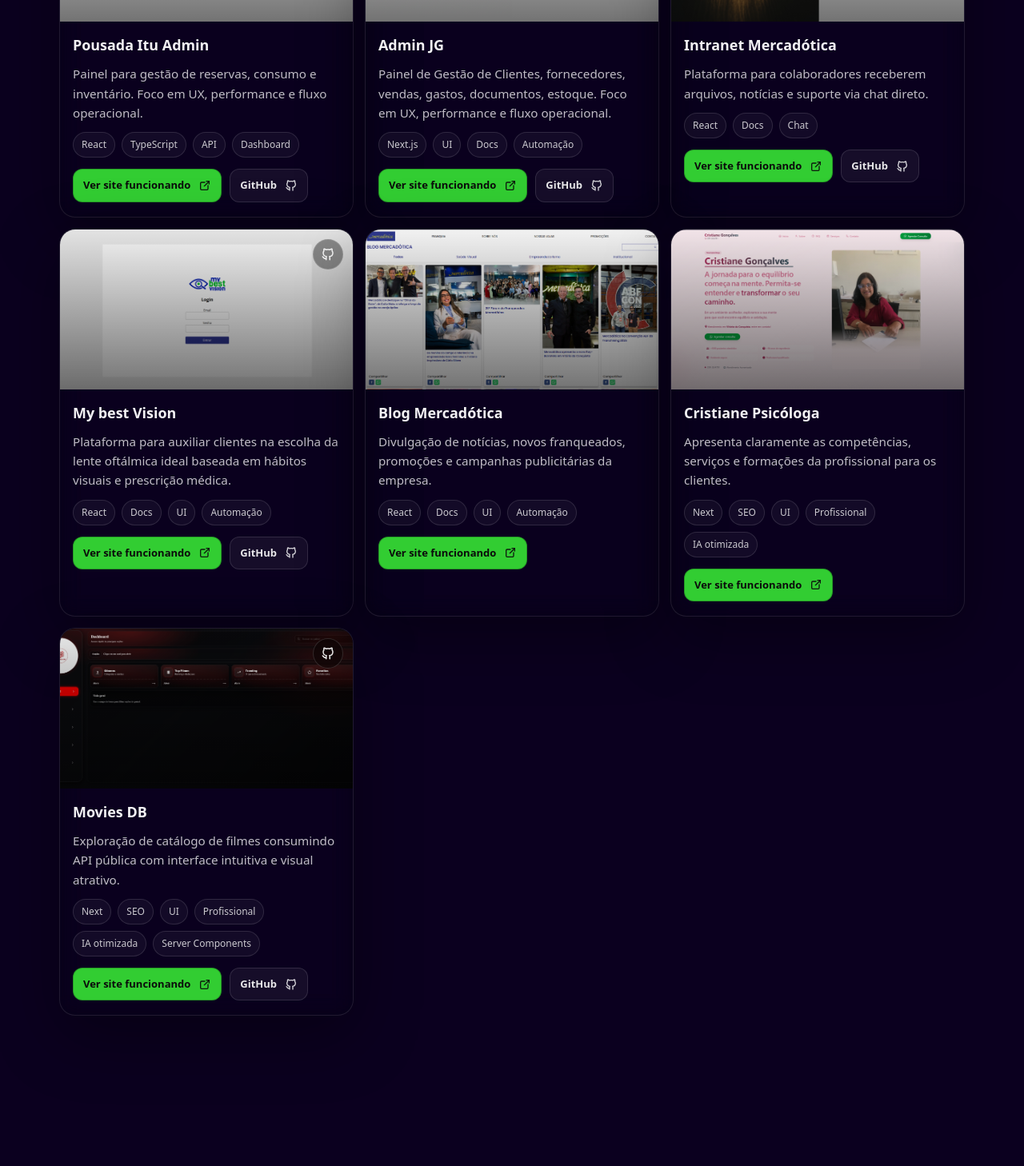
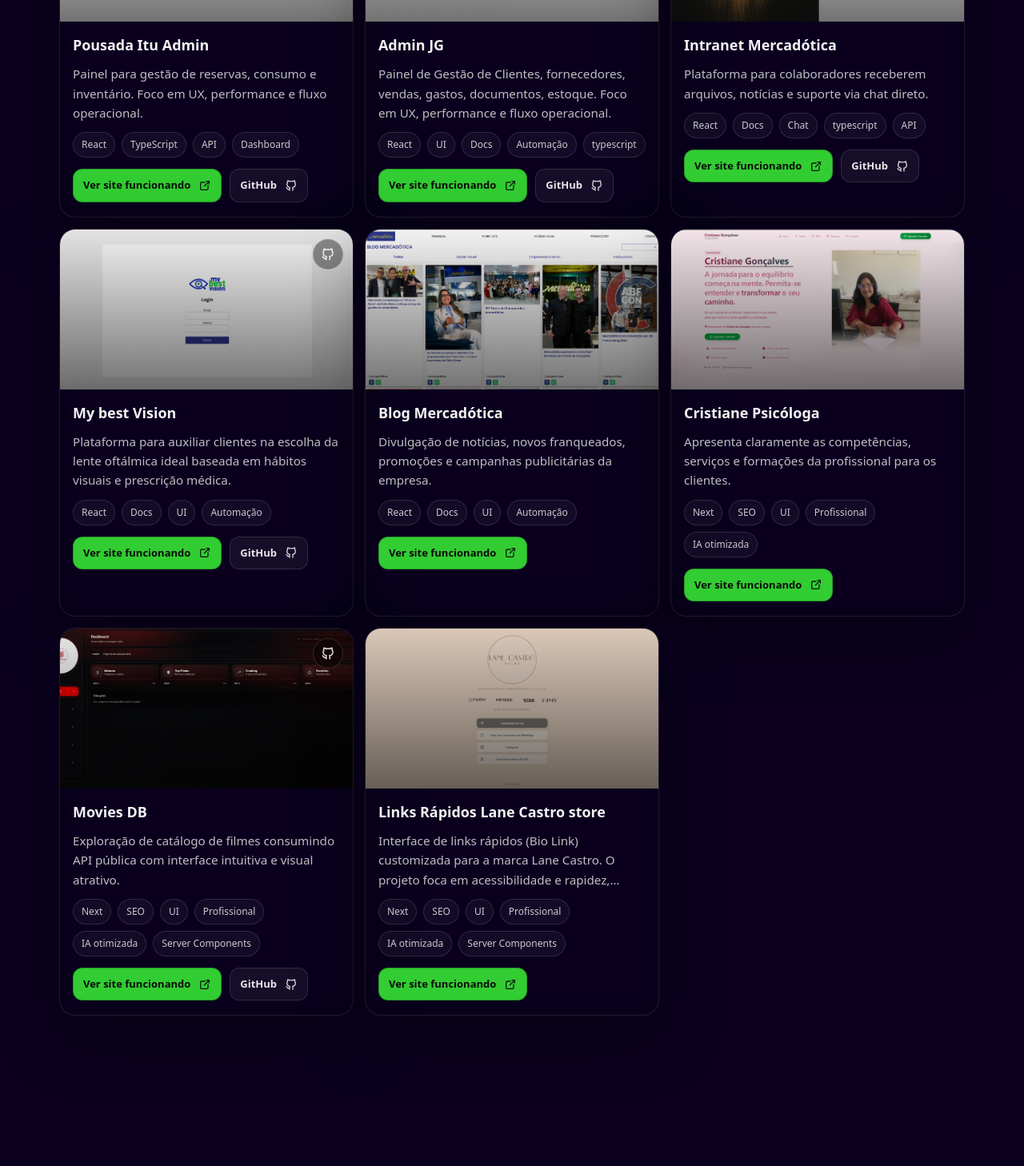
Before and after one commit to Gervasss/portfolio, a Next.js app: page / in a window 1280 px wide. Shown: the part 4814-6272 px from the top of the page at 80% size. Built offline with nearby package versions, Linux system fonts and the light colour scheme.

Commit message:
adição do projeto links.lanecastrostore

```diff
--- a/src/components/Projects/ProjectsSection.tsx
+++ b/src/components/Projects/ProjectsSection.tsx
@@ -23,7 +23,7 @@
       cover: "/adminJG.png",
       href: "https://admin-jg.vercel.app/",
       github: "https://github.com/Gervasss/Gerencia-JG-case-study",
-      tags: ["Next.js", "UI", "Docs", "Automação"],
+      tags: ["React", "UI", "Docs", "Automação", "typescript"],
     },
     {
       title: "Intranet Mercadótica",
@@ -31,7 +31,7 @@
       cover: "/intranet.png",
       href: "https://intranetv2.mercadotica.com/",
       github: "https://github.com/Gervasss/intranet-mercadotica-case-study",
-      tags: ["React", "Docs", "Chat"],
+      tags: ["React", "Docs", "Chat","typescript", "API"],
     },
     {
       title: "My best Vision",
@@ -65,6 +65,14 @@
       github: "https://github.com/Gervasss/moviedb",
       tags: ["Next", "SEO", "UI", "Profissional", "IA otimizada", "Server Components"],
     },
+     {
+      title: "Links Rápidos Lane Castro store",
+      description: t("Projects.items.links"),
+      cover: "/links.png",
+      href: "https://links.lanecastrostore.com.br/",
+      tags: ["Next", "SEO", "UI", "Profissional", "IA otimizada", "Server Components"],
+    },
+
   ];
 
   return (
--- a/src/messages/en.json
+++ b/src/messages/en.json
@@ -113,7 +113,8 @@
     "mbv": "Web platform designed to help clients choose the most suitable ophthalmic lens based on visual habits and medical prescription.",
     "blog": "Company news portal for announcements of new franchisees, promotions, and advertising campaigns.",
     "psicologa": "Clearly presents the professional's skills, services, and educational background for clients.",
-    "movies": "Film catalog explorer using a public API with an intuitive interface and attractive visual design."
+    "movies": "Film catalog explorer using a public API with an intuitive interface and attractive visual design.",
+        "links":"Customized Quick Links page (Bio Link) developed for the Lane Castro brand. This project focuses on accessibility and performance, seamlessly connecting the audience to sales channels and customer support."
   }
 },
 "Contact": {
--- a/src/messages/es.json
+++ b/src/messages/es.json
@@ -120,7 +120,8 @@
     "mbv": "Plataforma web diseñada para ayudar a los clientes a elegir la lente oftálmica ideal basada en hábitos visuales y prescripción médica.",
     "blog": "Portal de noticias para anuncios de nuevos franquiciados, promociones y campañas publicitarias de la empresa.",
     "psicologa": "Presenta claramente las competencias, servicios y formación de la profesional para los clientes.",
-    "movies": "Explorador de catálogo de películas utilizando una API pública con una interfaz intuitiva y diseño visual atractivo."
+    "movies": "Explorador de catálogo de películas utilizando una API pública con una interfaz intuitiva y diseño visual atractivo.",
+    "links":"Página de enlaces rápidos (Bio Link) personalizada para la marca Lane Castro. El proyecto se centra en la accesibilidad y la rapidez, conectando directamente al público con los canales de venta y atención al cliente."
   }
 },
 "Contact": {
--- a/src/messages/pt.json
+++ b/src/messages/pt.json
@@ -111,7 +111,8 @@
     "mbv": "Plataforma para auxiliar clientes na escolha da lente oftálmica ideal baseada em hábitos visuais e prescrição médica.",
     "blog": "Divulgação de notícias, novos franqueados, promoções e campanhas publicitárias da empresa.",
     "psicologa": "Apresenta claramente as competências, serviços e formações da profissional para os clientes.",
-    "movies": "Exploração de catálogo de filmes consumindo API pública com interface intuitiva e visual atrativo."
+    "movies": "Exploração de catálogo de filmes consumindo API pública com interface intuitiva e visual atrativo.",
+    "links":"Interface de links rápidos (Bio Link) customizada para a marca Lane Castro. O projeto foca em acessibilidade e rapidez, conectando o público diretamente aos canais de venda e atendimento."
   }
 },
 "Contact": {
```
Also changed, not shown: public/links.png (added).
